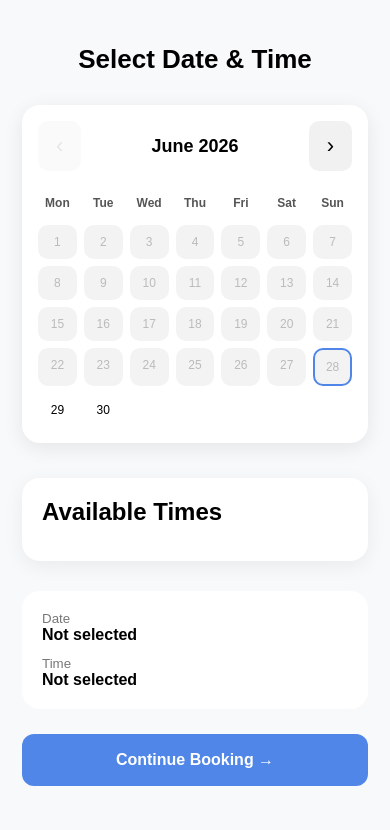
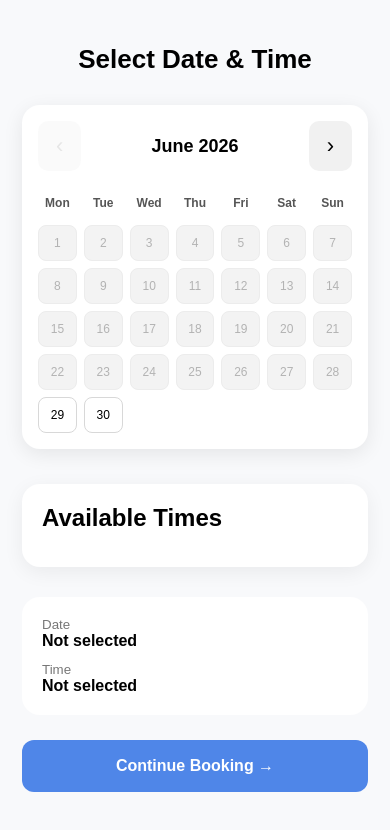
Before and after one commit to Majd1024/Booking, a plain HTML site: page index.html in a window 390 px wide. Drawn offline with Linux system fonts and the light colour scheme.

Commit message:
Initial Booking System

```diff
--- a/css/style.css
+++ b/css/style.css
@@ -86,15 +86,20 @@ textarea {
   padding: 14px;
   border-radius: 10px;
   cursor: pointer;
+  background: white;
+  border: 1px solid #d8d8d8;
+  transition: all 0.2s ease;
 }
 
-.date:hover {
+.date:hover:not(.disabled) {
   background: #e8efff;
+  border-color: #4f86e8;
 }
 
 .date.selected {
   background: #4f86e8;
   color: white;
+  border-color: #4f86e8;
 }
 
 .date.today {
@@ -102,8 +107,9 @@ textarea {
 }
 
 .date.disabled {
-  color: #bbb;
+  color: #b3b3b3;
   background: #f3f3f3;
+  border: 1px solid #ececec;
   cursor: not-allowed;
 }
 
@@ -283,11 +289,12 @@ textarea {
   .weekdays,
   .dates {
     gap: 7px;
-    font-size: 12px;;
+    font-size: 12px;
   }
 
   .date {
     padding: 10px 4px;
+    border-radius: 8px;
   }
 
   .time-grid {
```
